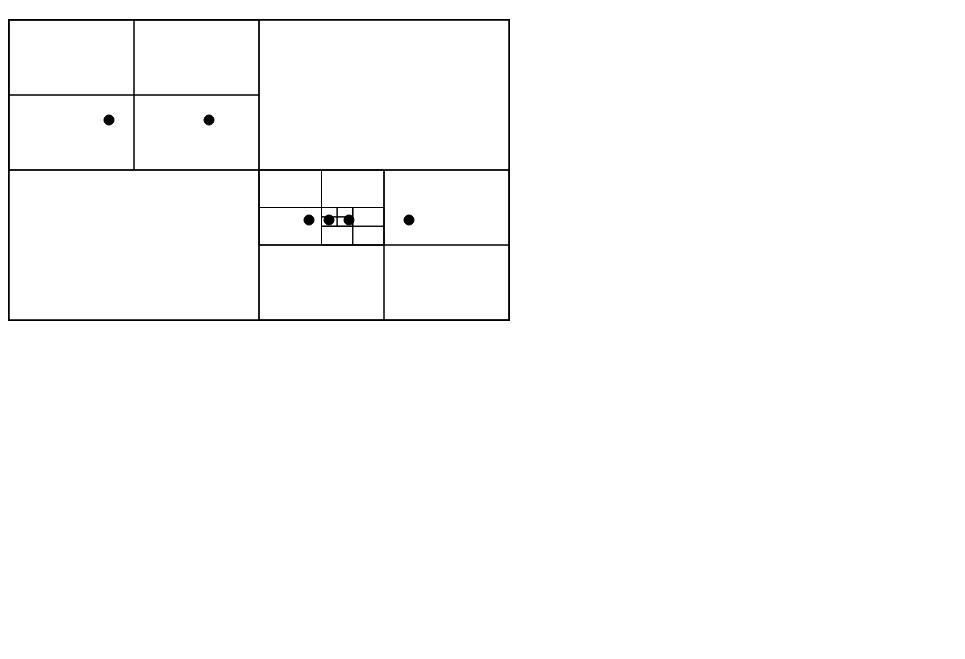
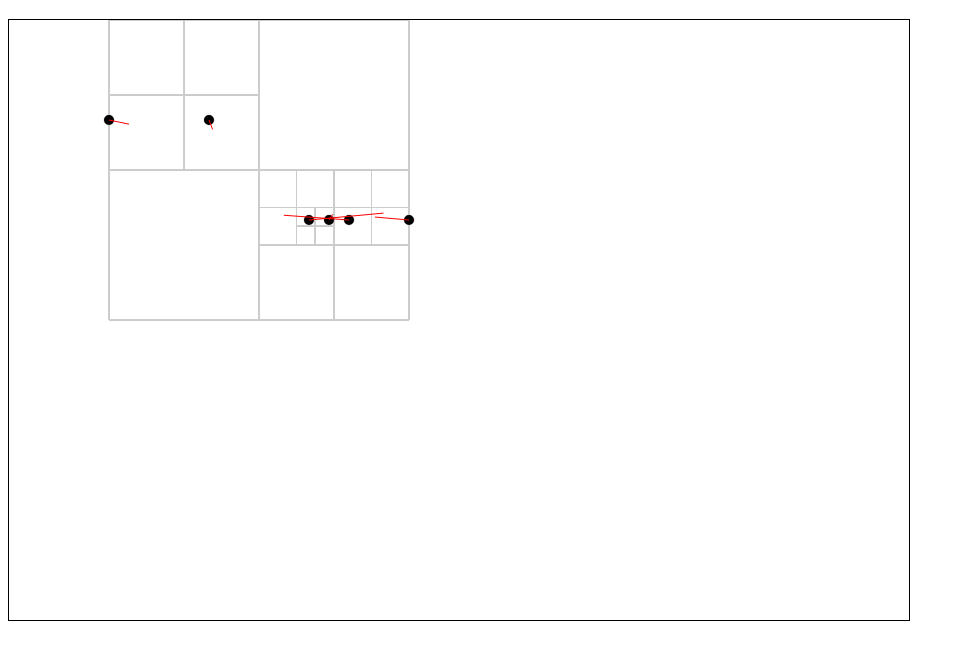
Before and after one commit to Menighin/graphaid-js, a website built with webpack: page src/index.html in a window 1280 px wide. Shown: the part 61-720 px from the top of the page, without its empty margins (0-965 px from the left). Built offline with nearby package versions, Linux system fonts and the light colour scheme.

Commit message:
Physics module - In progress

```diff
--- a/src/index.html
+++ b/src/index.html
@@ -8,6 +8,6 @@
 </head>
 <body>
     <h1>This is template</h1>
-    <div id="placeholder" style="width: 500px; height: 300px; border: 1px solid black;">Loading...</div>
+    <div id="placeholder" style="width: 900px; height: 600px; border: 1px solid black;">Loading...</div>
 </body>
 </html>
--- a/src/lib/Graphaid.ts
+++ b/src/lib/Graphaid.ts
@@ -6,29 +6,30 @@ import Circle from './modules/drawerModule/models/Circle';
 import GraphNode from './models/GraphNode';
 import Point from './models/Point';
 import BarnesHutTree from './models/BarnesHutTree';
+import Line from './modules/drawerModule/models/Line';
+import PhysicsModule from './modules/PhysicsModule';
 
 export default class Graphaid implements IDrawable {
 
     private _canvasModule: CanvasModule;
-    private _nodes: Array<GraphNode> = [];
+    private _physicsModule: PhysicsModule;
+    private _nodes: GraphNode[] = [];
 
     constructor(div: string) {
         this._canvasModule = new CanvasModule(div);
+        this._physicsModule = new PhysicsModule();
         this._canvasModule.addBeforeDrawCallback(this);
 
         this._nodes.push(new GraphNode({id: 1, value: 10, position: new Point(100, 100)}));
         this._nodes.push(new GraphNode({id: 2, value: 10, position: new Point(200, 100)}));
         this._nodes.push(new GraphNode({id: 3, value: 10, position: new Point(300, 200)}));
-        this._nodes.push(new GraphNode({id: 4, value: 10, position: new Point(400, 200)}));
-        this._nodes.push(new GraphNode({id: 5, value: 10, position: new Point(320, 200)}));
-        this._nodes.push(new GraphNode({id: 6, value: 10, position: new Point(340, 200)}));
+        this._nodes.push(new GraphNode({id: 4, value: 10, position: new Point(320, 200)}));
+        this._nodes.push(new GraphNode({id: 5, value: 10, position: new Point(340, 200)}));
+        this._nodes.push(new GraphNode({id: 6, value: 10, position: new Point(400, 200)}));
 
-        const bht = new BarnesHutTree(new Point(0, 0), new Point(500, 300));
-        bht.debug = true;
-        for (const n of this._nodes)
-            bht.insert(n);
 
-        this._canvasModule.addBeforeDrawCallback(bht);
+        this._nodes.forEach(n => this._physicsModule.insert(n));
+
         this._canvasModule.initDraw();
     }
 
@@ -40,12 +41,30 @@ export default class Graphaid implements IDrawable {
 
         for (const node of this._nodes) {
             const circle = new Circle({
+                layer: 10,
                 radius: 5,
                 position: node.position,
                 isFilled: true
             });
 
             drawerModule.bufferShape(circle);
+
+
+            const bht = this._physicsModule.generateTree();
+            bht.debug = true;
+            bht.draw(drawerModule);
+
+            const forces = bht.calculateForces(node);
+
+            drawerModule.bufferShape(new Line({
+                layer: 10,
+                strokeStyle: 'red',
+                points: [
+                    node.position,
+                    { x: node.position.x + forces.fx, y: node.position.y + forces.fy }
+                ]
+            }));
+
         }
 
     }
--- a/src/lib/models/BarnesHutTree.ts
+++ b/src/lib/models/BarnesHutTree.ts
@@ -116,7 +116,58 @@ export default class BarnesHutTree implements IDrawable {
         node.position = new Point(weightedX / totalWeight, weightedY / totalWeight);
     }
 
-    draw(drawerModule: DrawerModule): void {
+    public calculateForces(body: IBody): {fx: number, fy: number} {
+        const queue: BarnesHutNode[] = [this._root];
+        const res = {fx: 0, fy: 0};
+
+        while (queue.any()) {
+            const node = queue.shift()!;
+
+
+            // If this is not a node with a body, it means it is an internal node, check theta to know
+            // Wheter it should keep searching or use a barnes hut node as approximation
+            if (!node.body) {
+
+                if (!node.children.any()) continue; // This is an empty node, so just skip it
+
+                const s = Math.abs(node.region.p1.x - node.region.p2.x);
+                const d = body.position.distanceTo(node.position);
+                const theta = s / d;
+
+                // Consider the barnes hut node as a body and calculate the force with it
+                if (theta < 0.5) {
+                    const dx = node.position.x - body.position.x;
+                    const dy = node.position.y - body.position.y;
+                    const force = (9.8 * body.mass * node.mass) / (d * d);
+                    res.fx += dx * force;
+                    res.fy += dy * force;
+                }
+                // Go deeper on the three
+                else {
+                    queue.push(...node.children);
+                }
+
+            }
+            // If there is a body, this is a leaf so use the body to calculate the force
+            else {
+                // Doesn't calculate force on itself
+                if (node.body.id === body.id)
+                    continue;
+
+                const d  = body.position.distanceTo(node.body.position);
+                const dx = node.body.position.x - body.position.x;
+                const dy = node.body.position.y - body.position.y;
+                const force = (9.8 * body.mass * node.body.mass) / (d * d);
+
+                res.fx += dx * force;
+                res.fy += dy * force;
+            }
+
+        }
+        return res;
+    }
+
+    public draw(drawerModule: DrawerModule): void {
 
         if (!this.debug) return;
 
@@ -126,6 +177,8 @@ export default class BarnesHutTree implements IDrawable {
             const node = queue.shift()!;
 
             drawerModule.bufferShape(new Line({
+                layer: 0,
+                strokeStyle: '#ccc',
                 points: [
                     node.region.p1,
                     {x: node.region.p2.x, y: node.region.p1.y},
@@ -135,7 +188,7 @@ export default class BarnesHutTree implements IDrawable {
                 ]
             }));
 
-            queue.push(...node!.children);
+            queue.push(...node.children);
         }
 
         this.print();
@@ -228,6 +281,7 @@ class BarnesHutRegion {
 }
 
 export interface IBody {
+    readonly id: number,
     readonly position: Point,
     readonly mass: number
 }
--- /dev/null
+++ b/src/lib/modules/PhysicsModule.ts
@@ -0,0 +1,54 @@
+import BarnesHutTree, { IBody } from "../models/BarnesHutTree";
+import Point from "../models/Point";
+
+export default class PhysicsModule {
+
+    private _bodies: IBody[];
+
+    constructor() {
+        this._bodies = [];
+    }
+
+    public insert(body: IBody): void {
+        this._bodies.push(body);
+    }
+
+    public simulateStep(): void {
+        const tree = this.generateTree();
+
+    }
+
+    public generateTree(): BarnesHutTree {
+
+        // Finding the points to create the root region
+        const topLeftMost = new Point(this._bodies.first().position.x, this._bodies.first().position.y);
+        const bottomRightMost = new Point(topLeftMost.x, topLeftMost.y);
+
+        for (let i = 1; i < this._bodies.length; i++) {
+            const nPos = this._bodies[i].position;
+            if (nPos.x < topLeftMost.x) topLeftMost.x = nPos.x;
+            if (nPos.y < topLeftMost.y) topLeftMost.y = nPos.y;
+            if (nPos.x > bottomRightMost.x) bottomRightMost.x = nPos.x;
+            if (nPos.y > bottomRightMost.y) bottomRightMost.y = nPos.y;
+        }
+
+        const dx = Math.abs(topLeftMost.x - bottomRightMost.x);
+        const dy = Math.abs(topLeftMost.y - bottomRightMost.y);
+        const diff = Math.abs(dx - dy);
+
+        if (dx > dy) {
+            topLeftMost.y -= diff / 2;
+            bottomRightMost.y += diff / 2;
+        } else if (dx < dy) {
+            topLeftMost.x -= diff / 2;
+            bottomRightMost.x += diff / 2;
+        }
+
+        // Creating the tree
+        const tree = new BarnesHutTree(topLeftMost, bottomRightMost);
+
+        this._bodies.forEach(n => tree.insert(n));
+
+        return tree;
+    }
+}
--- a/src/lib/modules/drawerModule/DrawerModule.ts
+++ b/src/lib/modules/drawerModule/DrawerModule.ts
@@ -32,7 +32,7 @@ export default class DrawerModule {
 
         // Grouping shapes for fast drawing
         const shapeGroups: { [shape: string]: Array<AbstractShape>} = {};
-        for (const s of this._shapesBuffer) {
+        for (const s of this._shapesBuffer.sort((a, b) => a.layer - b.layer)) {
             const key = s.toString();
             if (!shapeGroups[key])
                 shapeGroups[key] = [];
```
